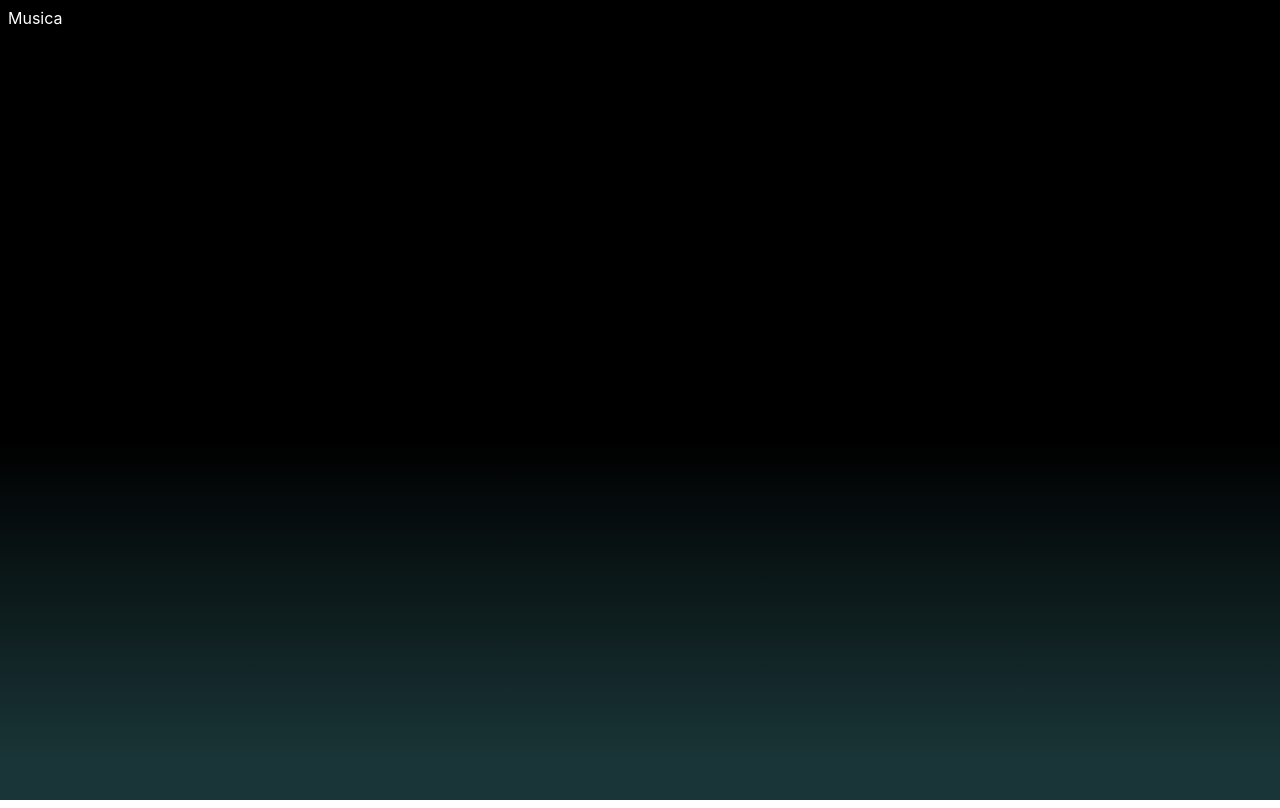
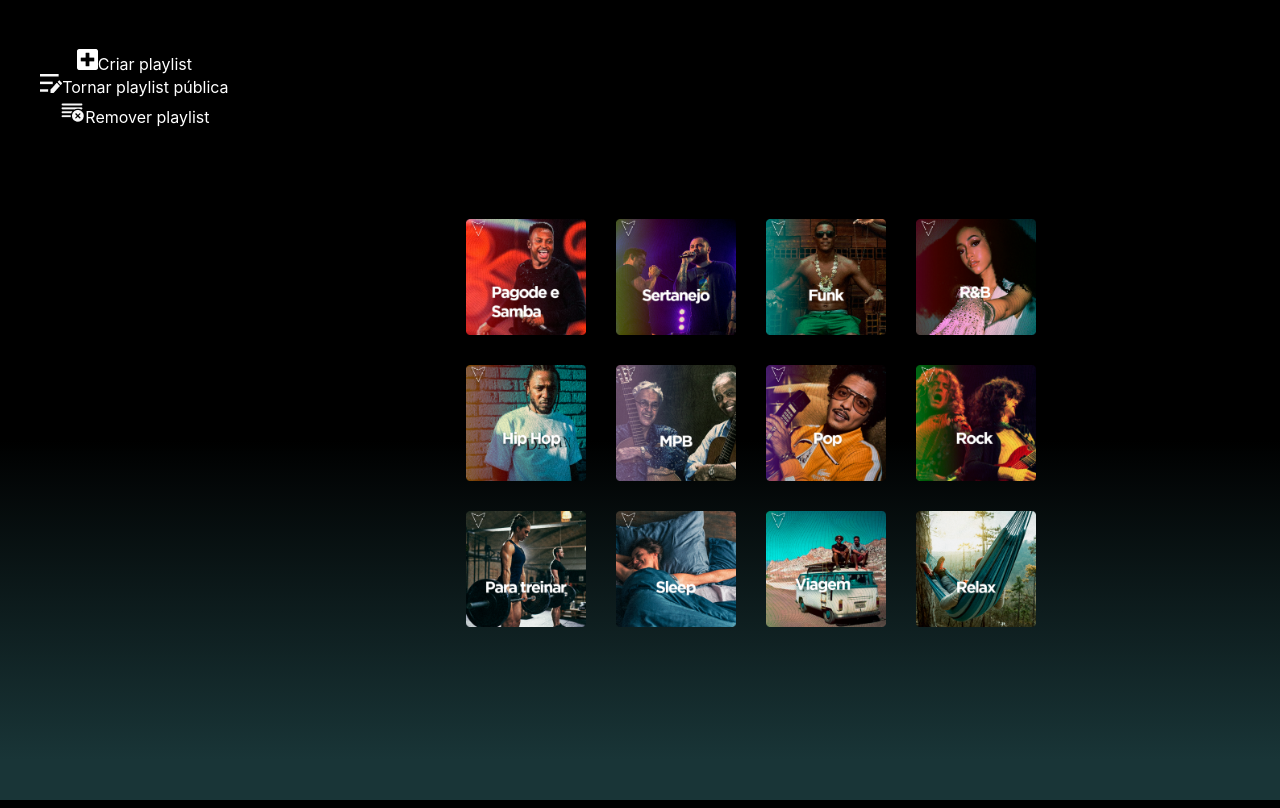
Before and after one commit to thalitamaysa/Projeto_em_grupo-M4, a React (Vite) app in the folder valdisnei_streaming/: page /musica in a window 1280 px wide. Built offline with nearby package versions, Linux system fonts and the light colour scheme.

Commit message:
Add componente musica + estilização

```diff
--- a/valdisnei_streaming/src/pages/Musica/Musica.jsx
+++ b/valdisnei_streaming/src/pages/Musica/Musica.jsx
@@ -1,7 +1,82 @@
 import React from 'react'
+import styles from './Musica.module.css'
+import { Link } from 'react-router-dom'
+import Dormir from './../../assets/img/musicas/Dormir.png'
+import Funk from './../../assets/img/musicas/Funk.png'
+import HipHop from './../../assets/img/musicas/HipHop.png'
+import MPB from './../../assets/img/musicas/MPB.png'
+import PagodeSamba from './../../assets/img/musicas/PagodeSamba.png'
+import Pop from './../../assets/img/musicas/Pop.png'
+import ParaTreinar from './../../assets/img/musicas/ParaTreinar.png'
+import RB from './../../assets/img/musicas/RB.png'
+import Relax from './../../assets/img/musicas/Relax.png'
+import Rock from './../../assets/img/musicas/Rock.png'
+import Sertanejo from './../../assets/img/musicas/Sertanejo.png'
+import Viajar from './../../assets/img/musicas/Viajar.png'
+
+import adicionar from './../../assets/icons/adicionar.png'
+import alterar from './../../assets/icons/alterar.png'
+import excluirlista from './../../assets/icons/excluirlista.png'
 
 export default function Musica() {
   return (
-    <div>Musica</div>
-  )
-}
+
+    <div className={styles.container}>
+      <div className={styles.playlist}>
+        <div className={styles.icons}>
+          <img src={adicionar} alt="" />
+          <span>Criar playlist</span>
+        </div>
+        <div className={styles.icons}>
+          <img src={alterar} alt="" />
+          <span>Tornar playlist pública</span>
+        </div>
+        <div className={styles.icons}>
+          <img src={excluirlista} alt="" />
+          <span>Remover playlist</span>
+        </div>
+      </div>
+      <div className={styles.opcoes}>
+        <div className={styles.linha1}>
+          <img src={PagodeSamba} alt="" />
+          <img src={Sertanejo} alt="" />
+          <img src={Funk} alt="" />
+          <img src={RB} alt="" />
+        </div>
+        <div className={styles.linha2}>
+          <img src={HipHop} alt="" />
+          <img src={MPB} alt="" />
+          <img src={Pop} alt="" />
+          <img src={Rock} alt="" />
+        </div>
+        <div className={styles.linha3}>
+          <img src={ParaTreinar} alt="" />
+          <img src={Dormir} alt="" />
+          <img src={Viajar} alt="" />
+          <img src={Relax} alt="" />
+        </div>
+      </div>
+    </div>
+    )
+  }
+
+  // <div className={styles.container}>
+  //   <div className={linha1}>
+  //     <img src={PagodeSamba} alt="" />
+  //     <img src={Sertanejo} alt="" />
+  //     <img src={Funk} alt="" />
+  //     <img src={RB} alt="" />
+  //   </div>
+  //   <div className={linha2}>
+  //     <img src={HipHop} alt="" />
+  //     <img src={MPB} alt="" />
+  //     <img src={Pop} alt="" />
+  //     <img src={Rock} alt="" />
+  //   </div>
+  //   <div className={linha3}>
+  //     <img src={ParaTreinar} alt="" />
+  //     <img src={Dormir} alt="" />
+  //     <img src={Viajar} alt="" />
+  //     <img src={Relax} alt="" />
+  //   </div>
+  // </div>
--- a/valdisnei_streaming/src/pages/Musica/Musica.module.css
+++ b/valdisnei_streaming/src/pages/Musica/Musica.module.css
@@ -0,0 +1,72 @@
+/* .container {
+    display: flex;
+  flex-direction: row;
+  justify-content: center;
+  align-items: center;
+  height: 100vh;
+  width: 100%;
+}
+
+
+
+.linha1 img, .linha2 img, .linha3 img {
+    width: 120px;
+    margin-top: 20px;
+    transition: 0.5s;
+    cursor: pointer;
+}
+
+.linha1 img:hover, .linha2 img:hover, .linha3 img:hover {
+    transform: scale(1.05);
+    transition: 0.5s;
+}
+
+.icons {
+    margin-top: 10px;
+}
+
+.icons img {
+    margin-right: 10px;
+}
+
+
+.playlist img {
+    width: 12px;
+    cursor: pointer;
+} */
+.container {
+  display: flex;
+  flex-direction: row;
+  height: 100vh;
+  width: 100%;
+}
+
+.playlist {
+    display: flex;
+    flex-direction: column;
+    justify-content: center;
+    align-items: center;
+    width: 20%;
+    height: 20%;
+    color: #FFF;
+}
+
+.opcoes {
+    display: flex;
+    justify-content: center;
+    align-items: center;
+    flex-direction: column;
+    width: 80%
+}
+
+.linha1, .linha2, .linha3 {
+    display: flex;
+    margin-top: 30px;
+}
+
+.linha1 img, .linha2 img, .linha3 img {
+    width: 120px;
+    transition: 0.5s;
+    cursor: pointer;
+    margin-right: 30px;
+}
```
